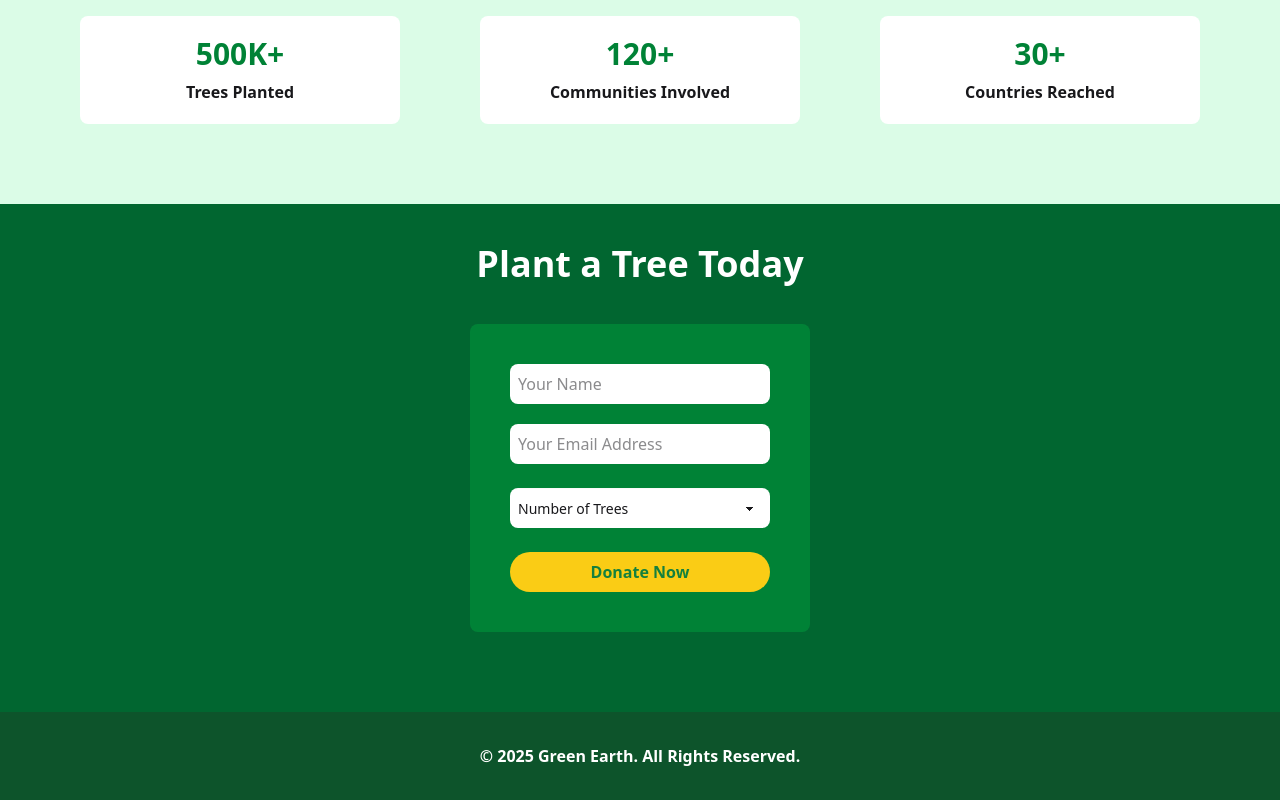
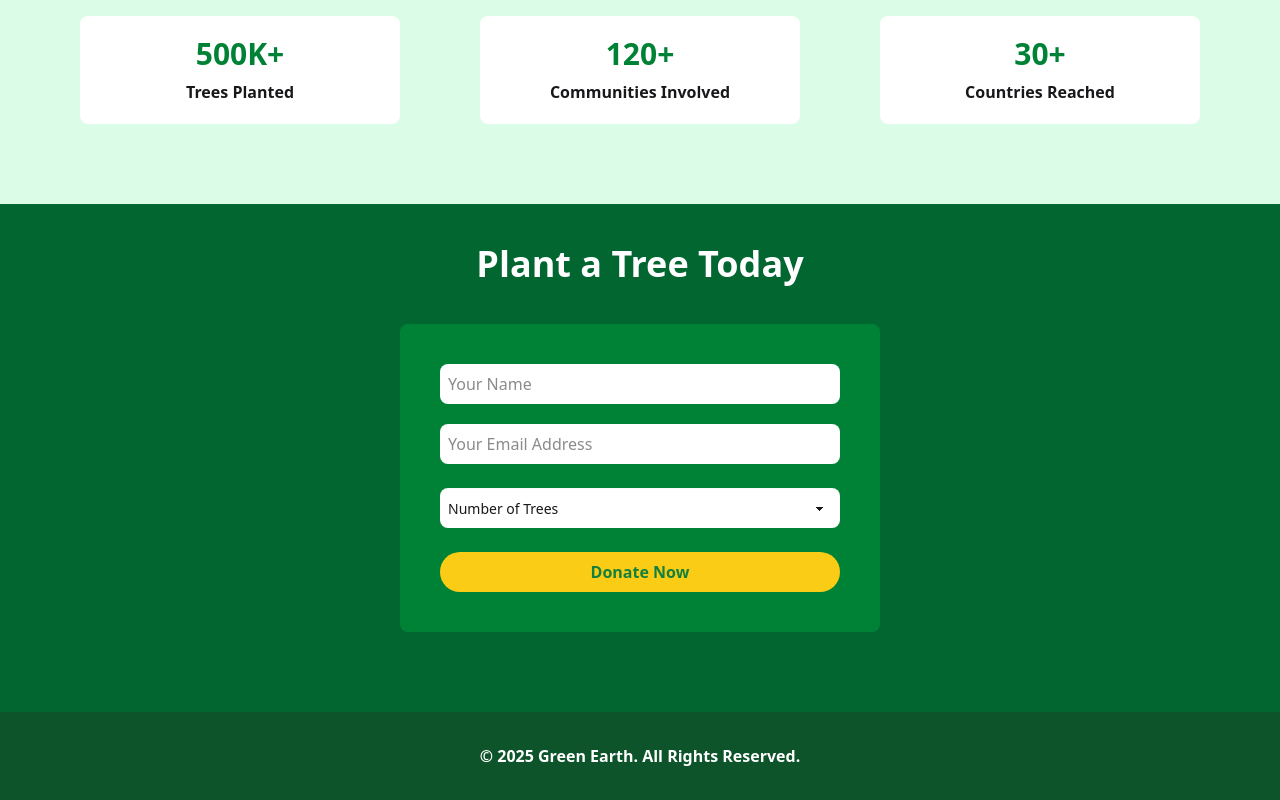
Before and after one commit to Shafayet999/ass6, a plain HTML site: page index.html in a window 1280 px wide. Shown: the part 1386-2186 px from the top of the page. Drawn offline with nearby package versions, Linux system fonts and the light colour scheme; no server answers.

Commit message:
done more

```diff
--- a/index.html
+++ b/index.html
@@ -126,7 +126,7 @@
 
     <div class="last bg-green-800 mx-auto flex flex-col">
         <h1 class="font-bold text-4xl text-white text-center p-10">Plant a Tree Today</h1>
-        <form action="" class="p-10 bg-green-700 flex flex-col gap-5 mx-auto rounded-lg mb-20 w-85">
+        <form action="" class="p-10 bg-green-700 flex flex-col gap-5 mx-auto rounded-lg mb-20 w-72 md:w-120">
             <input class="bg-white p-2 border-none rounded-lg" type="text" placeholder="Your Name">
             <input class="bg-white p-2 border-none rounded-lg" type="email" placeholder="Your Email Address">
             <fieldset class="fieldset">
```
